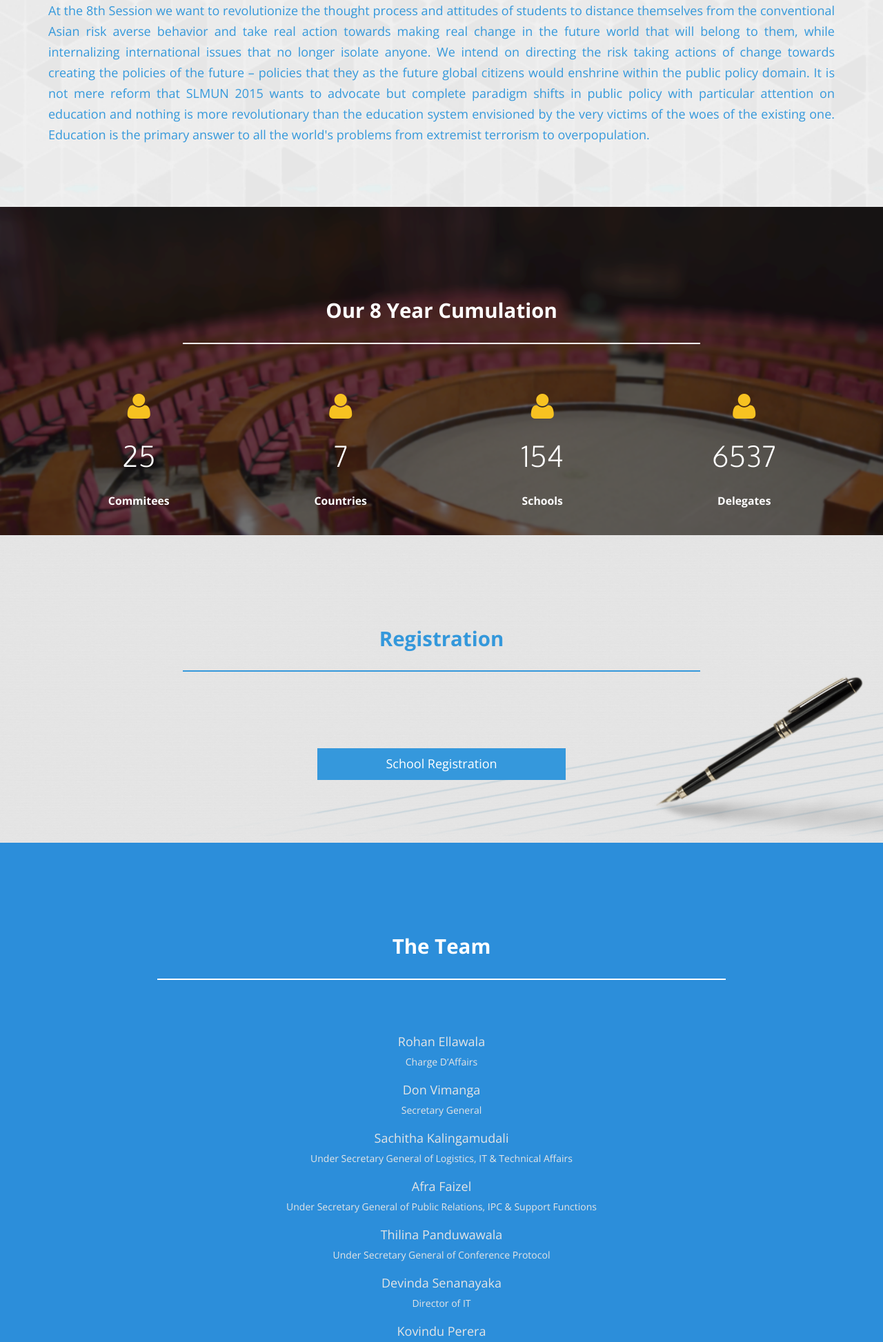
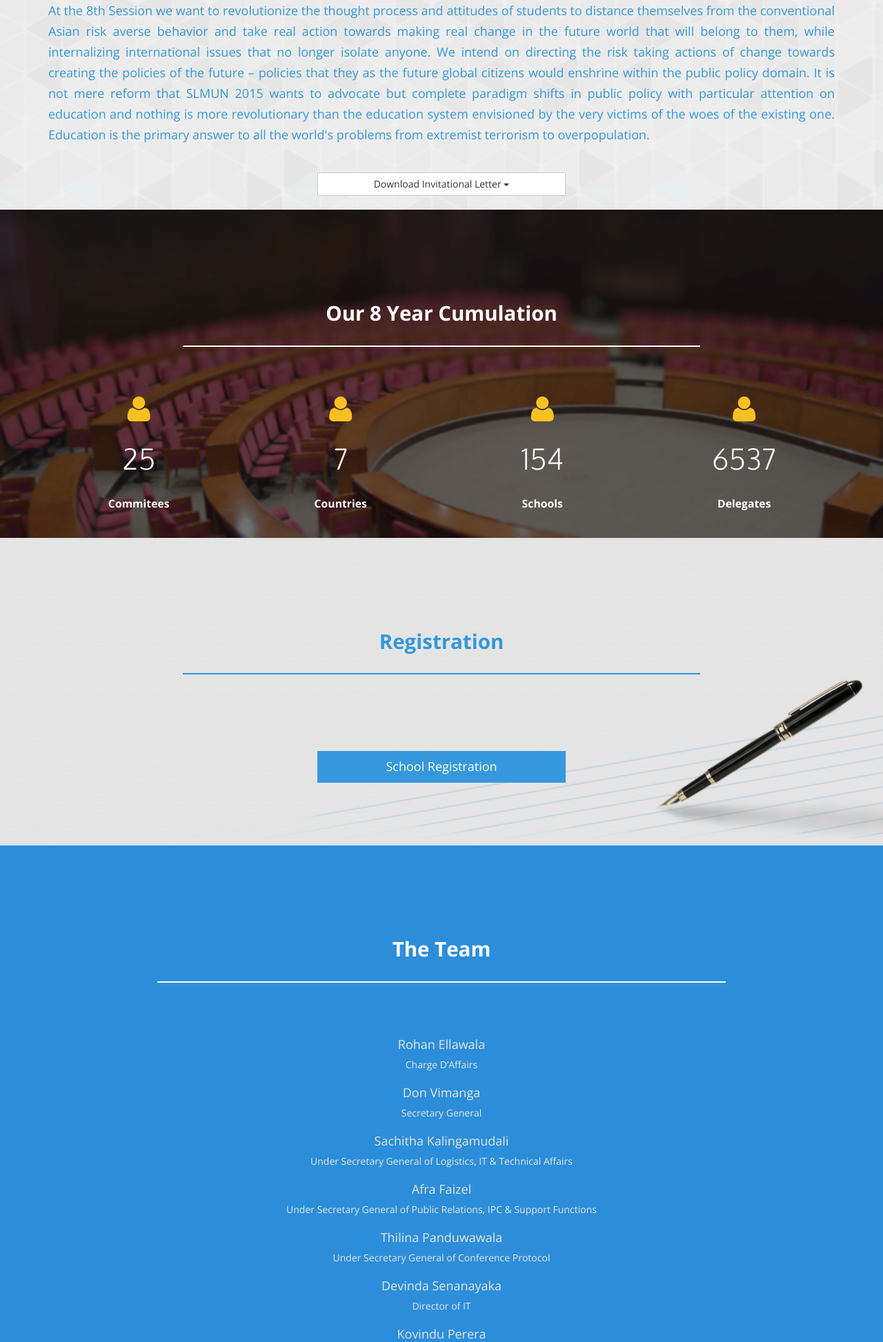
Before and after one commit to Saturnfive/SLMUN15, a PHP site: page / in a window 1280 px wide. Shown: the part 1505-3451 px from the top of the page at 69% size. Run offline with PHP 8.4, Linux system fonts and the light colour scheme; some libraries are stand-ins or nearby versions.

Commit message:
added invitational letter

```diff
--- a/css/app.css
+++ b/css/app.css
@@ -199,7 +199,8 @@ h1,
 .section6 p,
 .section6 h5,
 .count-text,
-.btn-registration{
+.btn-registration,
+.btn-invite{
     font-family: 'Open Sans', sans-serif;
 }
 
@@ -253,6 +254,8 @@ h1,
 
 .section2 p {
     color: #3498db;
+    padding-bottom: 30px;
+
 }
 
 .section3 p {
@@ -643,3 +646,12 @@ a h5 {
     margin-top: 8%;
     margin-bottom: 8%;
 }
+
+.btn-invite-pad {
+    padding-bottom: 20px;
+}
+
+.btn-invite{
+        border-radius: 1px;
+
+}
--- a/index.html
+++ b/index.html
@@ -158,15 +158,27 @@
                     </div>
 
                     <div class="row">
-
                         <div class="col-md-12 col-xs-10 col-xs-offset-1 col-md-offset-0 ">
-
-
                             <p>At the 8th Session we want to revolutionize the thought process and attitudes of students to distance themselves from the conventional Asian risk averse behavior and take real action towards making real change in the future world that will belong to them, while internalizing international issues that no longer isolate anyone. We intend on directing the risk taking actions of change towards creating the policies of the future – policies that they as the future global citizens would enshrine within the public policy domain. It is not mere reform that SLMUN 2015 wants to advocate but complete paradigm shifts in public policy with particular attention on education and nothing is more revolutionary than the education system envisioned by the very victims of the woes of the existing one. Education is the primary answer to all the world's problems from extremist terrorism to overpopulation.</p>
                         </div>
+                    </div>
 
-
-
+                    <div class="row">
+                        <div class="col-md-4 col-xs-10 col-md-offset-4 btn-invite-pad">
+                            <div class="btn-group center-block ">
+                                <button type="button" class="btn btn-default dropdown-toggle btn-invite btn-block" data-toggle="dropdown" aria-expanded="false">
+                                    Download Invitational Letter <span class="caret"></span>
+                                </button>
+                                <ul class="dropdown-menu pull-right btn-invite " role="menu">
+                                    <li><a href="#">English</a>
+                                    </li>
+                                    <li><a href="#">Sinhala</a>
+                                    </li>
+                                    <li><a href="#">Tamil</a>
+                                    </li>
+                                </ul>
+                            </div>
+                        </div>
                     </div>
                 </div>
             </div>
```
